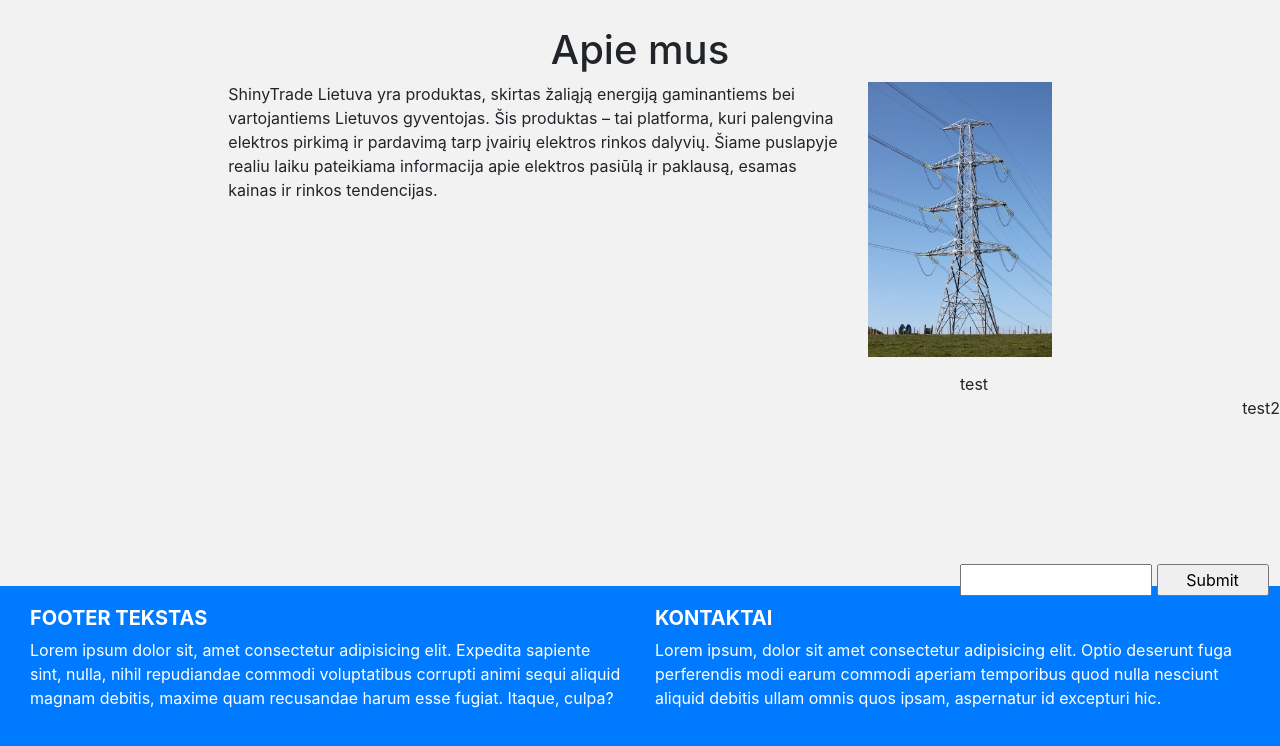
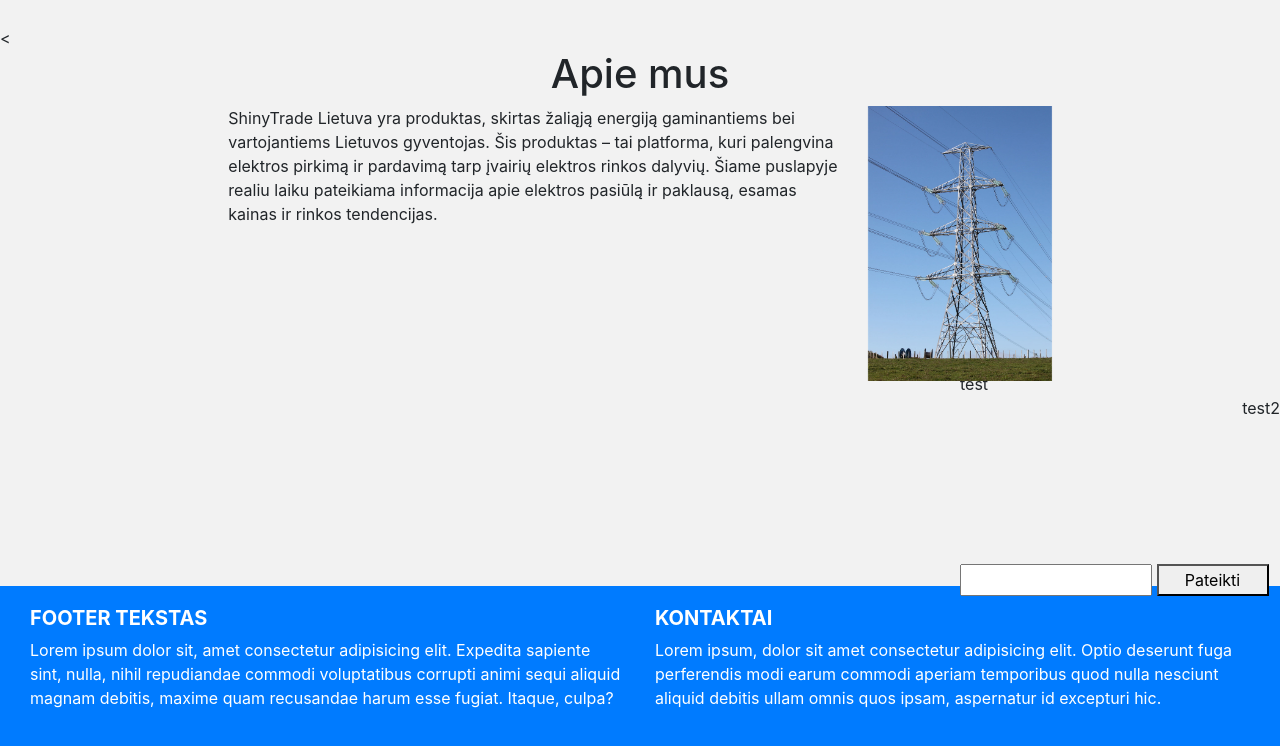
Before and after one commit to Faustels/ebirza, a Flask app: page / in a window 1280 px wide. Shown: the part 54-800 px from the top of the page. Run offline with Flask 3, Linux system fonts and the light colour scheme; the visitor is signed in with stand-in values (Sample User, id 1); parts of the project's set-up code (start-up, migrations or seed data) failed here and were passed over; some libraries are stand-ins or nearby versions.

Commit message:
Nebenaudojama forma asistento textboxui

```diff
--- a/templates/inserts/common/assistant.html
+++ b/templates/inserts/common/assistant.html
@@ -1,6 +1,7 @@
 <!DOCTYPE html>
 <html lang="en">
 <body>
+<
 <div class="assistantBox">
     <div class="assistantMessageBox" id="assistantMessageBox">
         <div class="assistantMessage">
@@ -11,12 +12,10 @@
         </div>
     </div>
     <div>
-        <form onsubmit="return sendAssistantMessage()" id="assistantForm">
-            <div class="assistantMessageSend">
-                <input type="text" id="assistantTextBox" name="text" class="assistantTextBox">
-                <input type="submit" class="assistantSubmit">
-            </div>
-        </form>
+        <div class="assistantMessageSend">
+            <input type="text" id="assistantTextBox" name="text" class="assistantTextBox">
+            <button onclick="sendAssistantMessage()" class="assistantSubmit"> Pateikti </button>
+        </div>
     </div>
 </div>
 </body>
```
